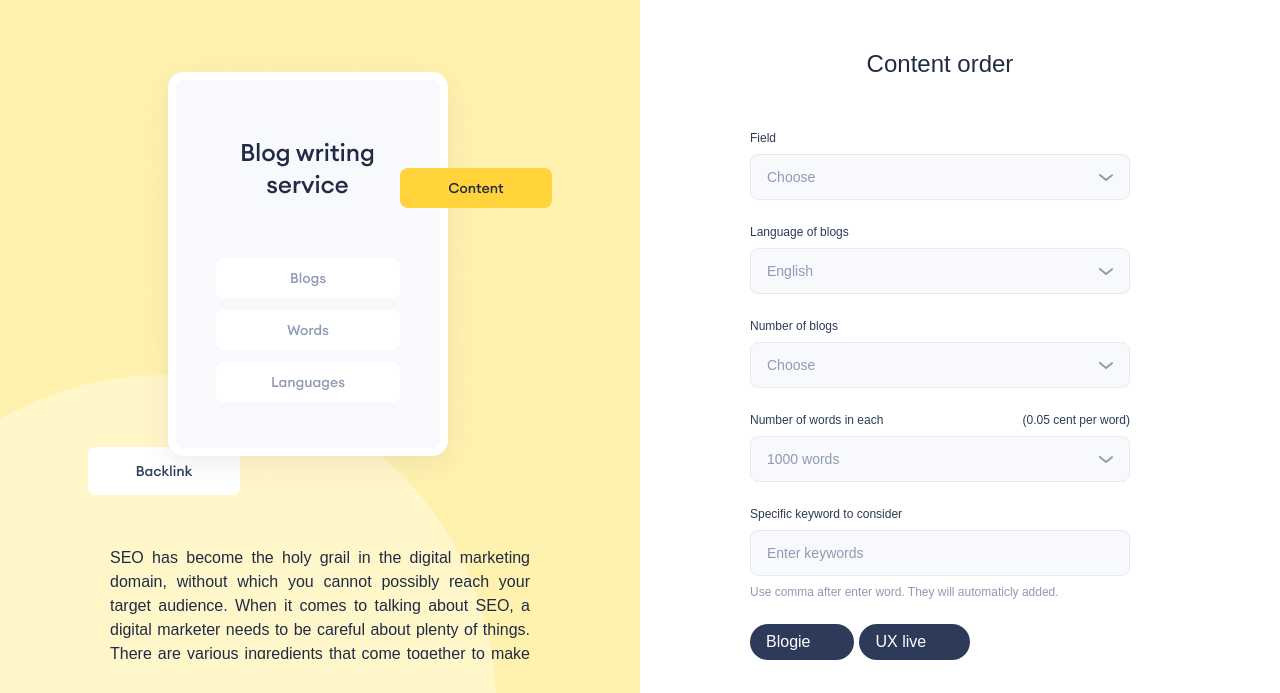
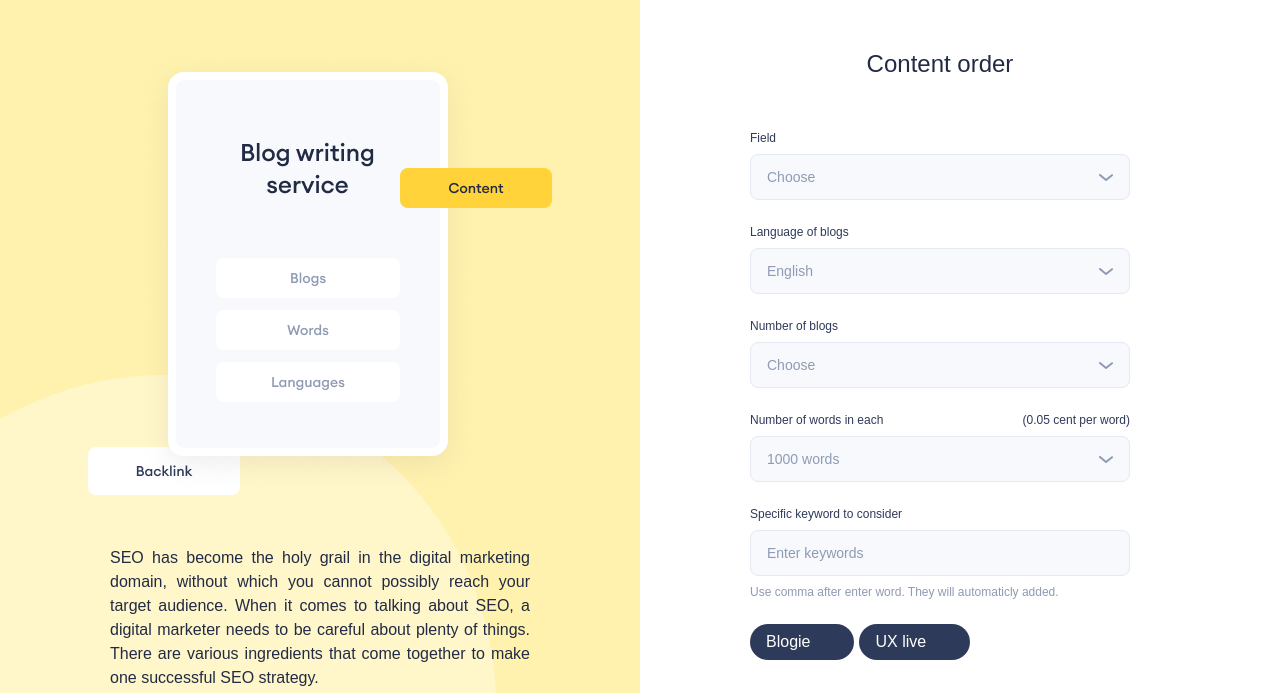
Before and after one commit to AtakishiAliyev/blogie, a plain HTML site: page content-order.html in a window 1280 px wide. Shown: the part 91-784 px from the top of the page. Drawn offline with nearby package versions, Linux system fonts and the light colour scheme; a web font is replaced by a local one.

Commit message:
Test content order page

```diff
--- a/scss/pages/_content-order.scss
+++ b/scss/pages/_content-order.scss
@@ -21,7 +21,7 @@
         }
 
         .text-side {
-            height: calc(100vh - 139px);
+            height: auto;
             overflow: auto;
             padding: 50px 110px 0;
             margin-bottom: 50px;
```
Also changed, not shown: css/style.css, 1 other file.
